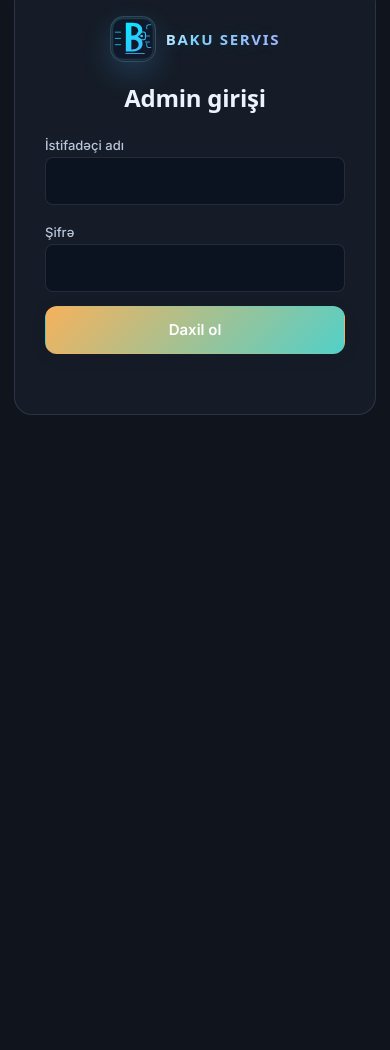
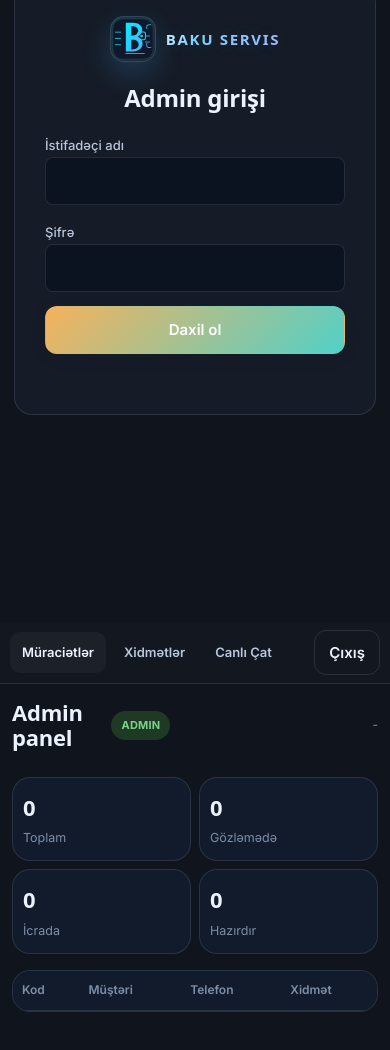
Before and after one commit to huseynManaf/Baku-servis, a website: page public/admin.html in a window 390 px wide. Shown: the part 222-1272 px from the top of the page. Before the commit the page ends 924 px from the top, so only its background shows below. Drawn offline with Linux system fonts and the light colour scheme; no server answers.

Commit message:
Improve admin panel mobile layout

```diff
--- a/public/css/style.css
+++ b/public/css/style.css
@@ -818,6 +818,7 @@ body.app-screen-mode{padding-bottom:76px;}
 @media (max-width:900px){
   .admin-shell{display:block;}
   .admin-side{display:flex;flex-direction:row;gap:6px;overflow-x:auto;padding:10px;border-right:none;border-bottom:1px solid var(--line);}
+}
 
 /* Mobile map search: keep the field touch-friendly and clear of the map. */
 @media (max-width:768px){
@@ -1197,3 +1198,78 @@ textarea,
   cursor:pointer;
   touch-action:manipulation;
 }
+
+@media (max-width:768px){
+  body:has(.admin-shell){
+    padding-bottom:0 !important;
+    overflow-x:hidden !important;
+  }
+  .admin-shell{
+    display:block !important;
+    width:100% !important;
+    min-height:100dvh;
+    overflow-x:hidden;
+  }
+  .admin-side{
+    position:sticky;
+    top:0;
+    z-index:20;
+    display:flex !important;
+    flex-direction:row !important;
+    align-items:center;
+    width:100%;
+    min-width:0;
+    overflow-x:auto;
+    padding:8px 10px !important;
+    gap:6px !important;
+    border-right:0 !important;
+    border-bottom:1px solid var(--line);
+    -webkit-overflow-scrolling:touch;
+  }
+  .admin-side .brand{display:none !important;}
+  .admin-side a.nav-item{
+    flex:0 0 auto;
+    min-width:max-content;
+    width:auto !important;
+    white-space:nowrap;
+    padding:10px 12px;
+    font-size:13px;
+    margin-bottom:0 !important;
+    pointer-events:auto !important;
+  }
+  .admin-side > div:last-child{
+    flex:0 0 auto;
+    margin:0 0 0 auto !important;
+    padding-left:4px;
+  }
+  .admin-side > div:last-child .btn{white-space:nowrap;min-height:40px;}
+  .admin-main{
+    width:100% !important;
+    max-width:100% !important;
+    min-width:0 !important;
+    padding:16px 12px !important;
+    overflow-x:hidden;
+  }
+  .admin-top{margin-bottom:16px;}
+  .admin-top h2{font-size:22px;}
+  .admin-top > div{width:100%;justify-content:space-between;}
+  .stat-grid{
+    grid-template-columns:repeat(2,minmax(0,1fr)) !important;
+    gap:8px !important;
+    margin-bottom:16px;
+  }
+  .stat-card{padding:12px 10px;min-width:0;}
+  .stat-card b{font-size:22px;}
+  .table-wrap{
+    width:100%;
+    max-width:100%;
+    overflow-x:auto !important;
+    -webkit-overflow-scrolling:touch;
+  }
+  .table-wrap table{min-width:760px;}
+  .table-wrap th,.table-wrap td{padding:10px 9px;font-size:12px;white-space:nowrap;}
+  .card{padding:14px !important;}
+  .chat-admin-layout{display:flex !important;flex-direction:column !important;}
+  .admin-chat-list{max-height:240px;}
+  .admin-chat-messages{max-height:50vh;min-height:180px;}
+}
```
Also changed, not shown: 1 other file.
